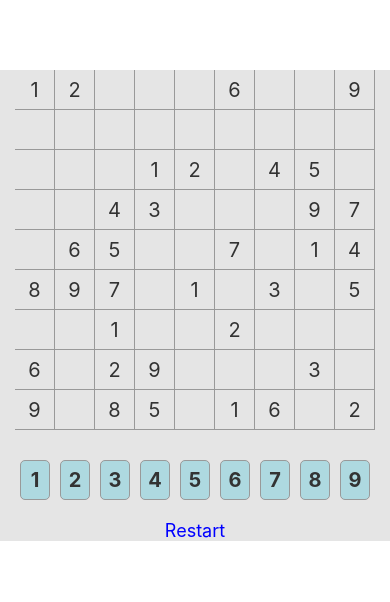
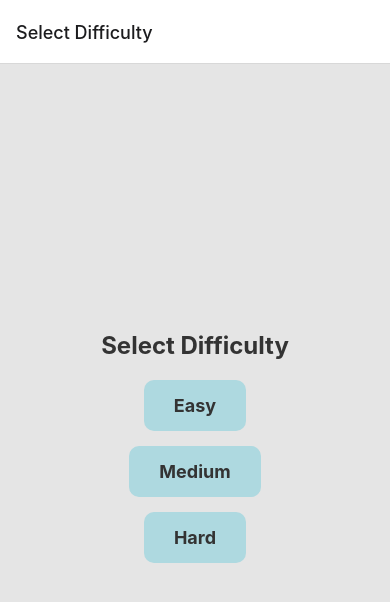
Before and after one commit to AngelCampa/angel-sudoku-game, a React Native app: screen /SelectDifficulty in a window 390 px wide. Shown: the top 602 px of the page. Built offline with nearby package versions, Linux system fonts and the light colour scheme.

Commit message:
adding difficulty selection routing

```diff
--- a/App.tsx
+++ b/App.tsx
@@ -1,13 +1,8 @@
 import React from 'react';
-import { View } from 'react-native';
-import SudokuBoard from './src/components/SudokuBoard';
+import Navigation from './src/navigation/Navigation';
 
 const App = () => {
-  return (
-    <View>
-      <SudokuBoard />
-    </View>
-  );
+  return <Navigation />;
 };
 
 export default App;
--- a/package.json
+++ b/package.json
@@ -11,7 +11,7 @@
   },
   "dependencies": {
     "@babel/preset-react": "^7.22.5",
-    "@react-native-async-storage/async-storage": "^1.19.3",
+    "@react-native-async-storage/async-storage": "1.18.2",
     "@react-native-picker/picker": "2.4.10",
     "@react-navigation/native": "^6.1.7",
     "@react-navigation/stack": "^6.3.17",
--- /dev/null
+++ b/src/components/SelectDifficulty.tsx
@@ -0,0 +1,65 @@
+import React from 'react';
+import { View, Text, TouchableOpacity, StyleSheet } from 'react-native';
+import { useNavigation } from '@react-navigation/native';
+
+const SelectDifficulty = () => {
+  const navigation = useNavigation();
+
+  const handleDifficultySelection = (difficulty: string) => {
+    // Navigate to the Sudoku board with the selected difficulty
+    navigation.navigate('SudokuBoard', { difficulty });
+  };
+
+  return (
+    <View style={styles.container}>
+      <Text style={styles.title}>Select Difficulty</Text>
+      <TouchableOpacity
+        style={styles.button}
+        onPress={() => handleDifficultySelection('easy')}
+      >
+        <Text style={styles.buttonText}>Easy</Text>
+      </TouchableOpacity>
+      <TouchableOpacity
+        style={styles.button}
+        onPress={() => handleDifficultySelection('medium')}
+      >
+        <Text style={styles.buttonText}>Medium</Text>
+      </TouchableOpacity>
+      <TouchableOpacity
+        style={styles.button}
+        onPress={() => handleDifficultySelection('hard')}
+      >
+        <Text style={styles.buttonText}>Hard</Text>
+      </TouchableOpacity>
+    </View>
+  );
+};
+
+const styles = StyleSheet.create({
+  container: {
+    flex: 1,
+    alignItems: 'center',
+    justifyContent: 'center',
+    backgroundColor: '#E5E5E5', // Light gray background
+  },
+  title: {
+    fontSize: 24,
+    fontWeight: 'bold',
+    marginBottom: 20,
+    color: '#333333', // Dark gray text
+  },
+  button: {
+    backgroundColor: '#AED9E0', // Light blue background for buttons
+    paddingVertical: 15,
+    paddingHorizontal: 30,
+    borderRadius: 10,
+    marginBottom: 15,
+  },
+  buttonText: {
+    fontSize: 18,
+    fontWeight: 'bold',
+    color: '#333333', // Dark gray text
+  },
+});
+
+export default SelectDifficulty;
--- a/src/components/SudokuBoard.tsx
+++ b/src/components/SudokuBoard.tsx
@@ -9,6 +9,7 @@ import {
   TextInput,
 } from "react-native";
 import AsyncStorage from '@react-native-async-storage/async-storage';
+import { RouteProp } from "@react-navigation/native";
 
 // Define the Sudoku grid data type
 export type SudokuGrid = (number | null)[][];
@@ -74,7 +75,7 @@ export const generateSolvedSudoku = () => {
   }
 };
 
-const generateSudoku = () => {
+const generateSudoku = (difficulty: 'easy' | 'medium' | 'hard') => {
   try {
     // Implement Sudoku puzzle generation logic here
     // Start with a solved Sudoku grid and remove numbers
@@ -84,7 +85,12 @@ const generateSudoku = () => {
     // Remove some numbers to increase difficulty
     // For example, in a "medium" puzzle, you can remove about 50% of the numbers
     // Adjust the removal rate as needed
-    const removalRate = 0.5;
+    const removalRates = {
+      easy: 0.3,   // 30% of numbers removed
+      medium: 0.5, // 50% of numbers removed
+      hard: 0.7    // 70% of numbers removed
+    };
+    const removalRate = removalRates[difficulty];
     for (let i = 0; i < 9; i++) {
       for (let j = 0; j < 9; j++) {
         if (Math.random() < removalRate) {
@@ -156,8 +162,13 @@ const checkCorrectness = (grid: SudokuGrid) => {
   }
 };
 
-const SudokuBoard = () => {
-  const [grid, setGrid] = useState<SudokuGrid>(generateSudoku());
+type SudokuBoardProps = {
+  route: RouteProp<{ params: { difficulty: 'easy' | 'medium' | 'hard' } }>; // Define the route type
+};
+
+const SudokuBoard = ({ route }: SudokuBoardProps) => {
+  const { difficulty } = route.params; // Extract the difficulty from route.params
+  const [grid, setGrid] = useState<SudokuGrid>(generateSudoku(difficulty));
   const [inputMode, setInputMode] = useState<boolean>(false);
   const [selectedNumber, setSelectedNumber] = useState<number | null>(null);
   const [cellSelected, setCellSelected] = useState<boolean[][]>(
@@ -309,7 +320,7 @@ const SudokuBoard = () => {
           text: 'Restart',
           onPress: async () => {
             // Logic to reset the Sudoku grid to a new puzzle
-            const newGrid = generateSudoku();
+            const newGrid = generateSudoku(difficulty); // Pass the difficulty
             setGrid(newGrid);
             setInputMode(false);
             setSelectedNumber(null);
--- /dev/null
+++ b/src/navigation/Navigation.tsx
@@ -0,0 +1,28 @@
+import React from 'react';
+import { NavigationContainer } from '@react-navigation/native';
+import { createStackNavigator } from '@react-navigation/stack';
+import SudokuBoard from '../components/SudokuBoard';
+import SelectDifficulty from '../components/SelectDifficulty'; // Create this component
+
+const Stack = createStackNavigator();
+
+const Navigation = () => {
+  return (
+    <NavigationContainer>
+      <Stack.Navigator initialRouteName="SelectDifficulty">
+        <Stack.Screen
+          name="SelectDifficulty"
+          component={SelectDifficulty}
+          options={{ title: 'Select Difficulty' }}
+        />
+        <Stack.Screen
+          name="SudokuBoard"
+          component={SudokuBoard}
+          options={{ title: 'Sudoku Board' }}
+        />
+      </Stack.Navigator>
+    </NavigationContainer>
+  );
+};
+
+export default Navigation;
```
Also changed, not shown: 1 other file (tests, documents, lock files or other folders).
